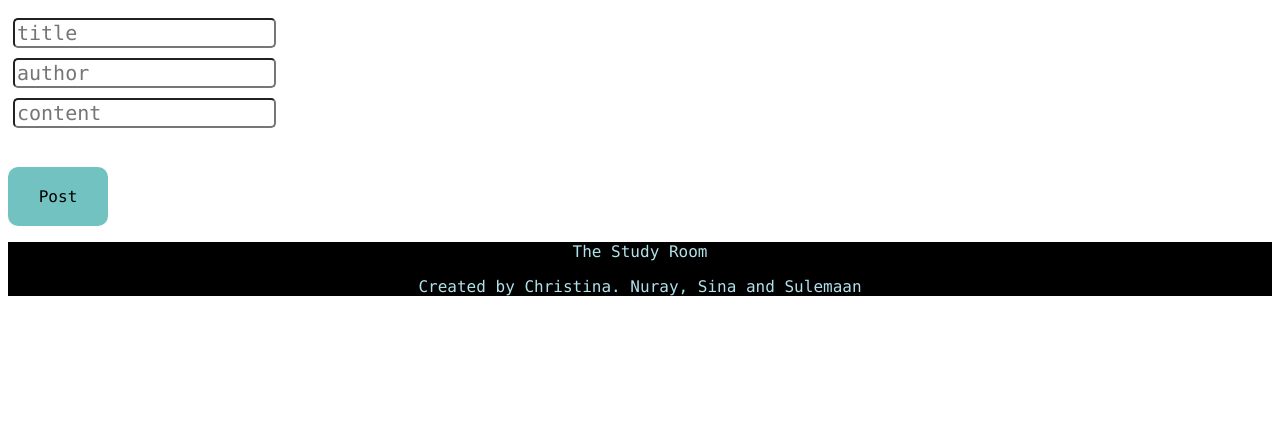
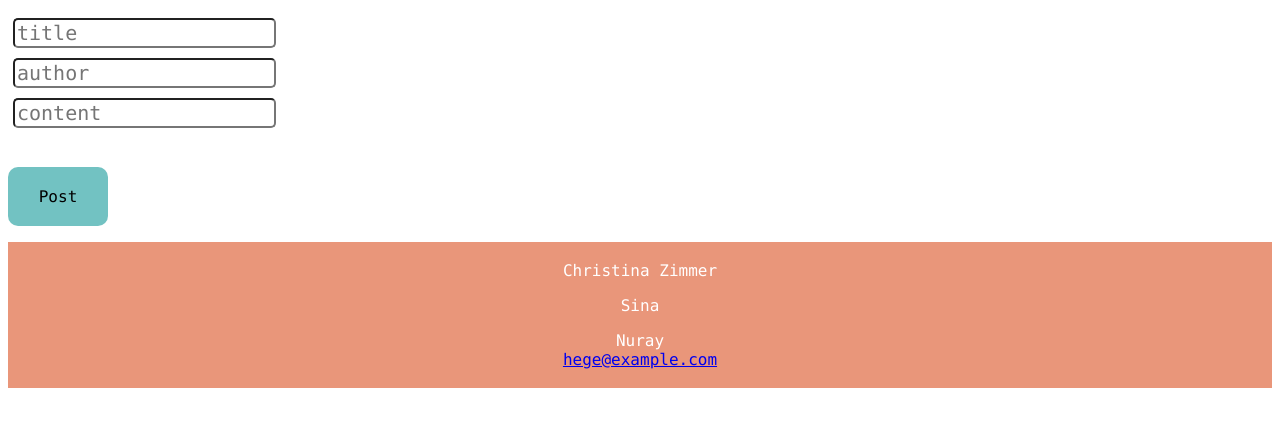
Before and after one commit to Z1mmyNeutron/capstoneProjectTogether, a website: page src/public/index.html in a window 1280 px wide. Shown: the part 154-580 px from the top of the page. Drawn offline with Linux system fonts and the light colour scheme.

Commit message:
goal tracker

```diff
--- a/src/public/index.html
+++ b/src/public/index.html
@@ -4,24 +4,20 @@
     <script type="module" src="./main.js"></script>
     <style>
 
-        .footer{
-            align-items: center;
-            justify-content: center;
-            text-align: center;
-            background-color: black;
-            margin: 0;
-            color:rgb(177, 225, 234);
-            height:10%;
-            font-family: monaco;
-            padding:0;
+    footer {
+        text-align: center;
+        padding: 3px;
+        background-color: DarkSalmon;
+        color: white;
+        font-family:monaco;
 
-        }
-        .textInputClass{
+    }
+    .textInputClass{
             margin:5px;
             border-radius: 5px;
             font-size:20px;
             font-family: monaco;
-        }
+    }
 
     .mainBackground{
         background-color:rgb(255, 255, 255);
@@ -34,7 +30,8 @@
         visibility:hidden;
         width:100vw;
         font-family: monaco;
-        height:90vh;
+
+
     }
     li{
         float:left;
@@ -137,12 +134,14 @@
                 <p id="postButton">Post</p>
 
             </div>
-
-            <div class="footer" id="footer">
-                <p>The Study Room</p>
-                <p>Created by Christina. Nuray, Sina and Sulemaan</p>
-            </div>
-        </div>
+      </div>
 
     </body>
+    <footer>
+        <p>Christina Zimmer<br>
+        <p>Sina<br>
+        <p>Nuray<br>
+
+        <a href="mailto:hege@example.com">hege@example.com</a></p>
+    </footer>
 </html>
```
Also changed, not shown: src/public/Links.html (+10 -2 lines).
